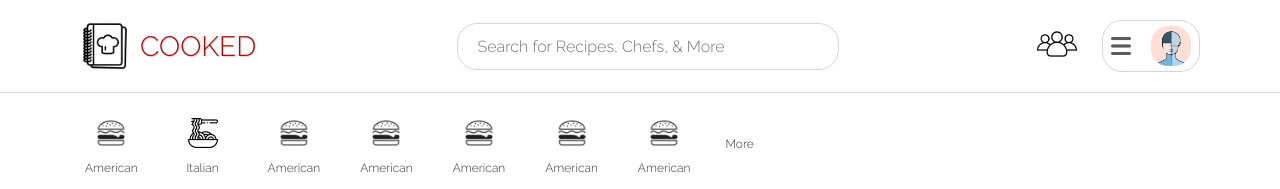
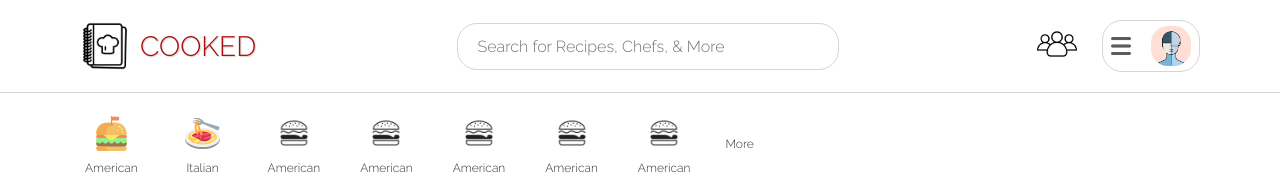
Before and after one commit to ethanoutangoun/CSC-437, a website: page packages/proto/public/index.html in a window 1280 px wide. Shown: the top 189 px of the page. Drawn offline with Linux system fonts and the light colour scheme.

Commit message:
new icon

```diff
--- a/packages/proto/public/index.html
+++ b/packages/proto/public/index.html
@@ -46,7 +46,7 @@
               <li>
                 <a class="category-item" href="recipe-category.html">
                   <div class="image-border">
-                    <img src="icons/american.png" alt="American" width="50px" />
+                    <img src="icons/american.svg" alt="American" width="35px" />
                   </div>
                   <p>American</p>
                 </a>
@@ -55,7 +55,7 @@
               <li>
                 <a class="category-item" href="recipe-category.html">
                   <div class="image-border">
-                    <img src="icons/italian.png" alt="Italian" width="30px" />
+                    <img src="icons/italian.svg" alt="Italian" width="35px" />
                   </div>
                   <p>Italian</p>
                 </a>
```
Also changed, not shown: packages/proto/public/icons/american.svg (added), packages/proto/public/icons/italian.svg (added).
